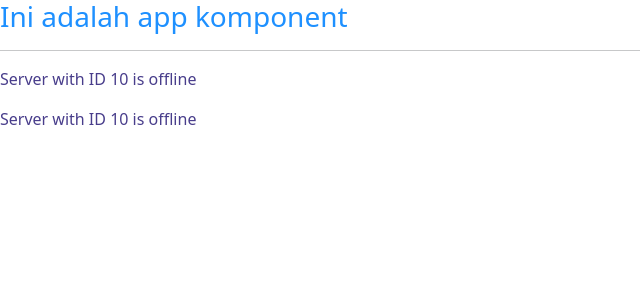
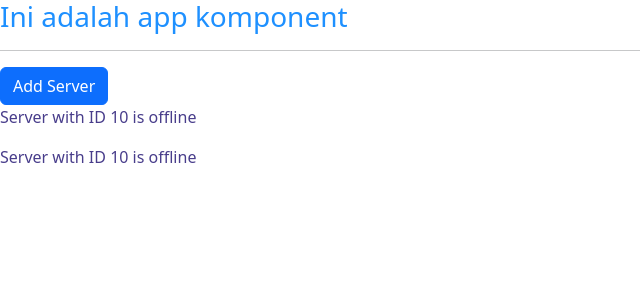
Before and after one commit to Harun1804/belajar-angular, an Angular app: page / in a window 1280 px wide. Shown: the top 300 px of the page, without its empty margins (0-640 px from the left). Built offline with nearby package versions, Linux system fonts and the light colour scheme.

Commit message:
property binding

```diff
--- a/src/app/servers/servers.component.html
+++ b/src/app/servers/servers.component.html
@@ -1,2 +1,3 @@
+<button class="btn btn-primary" [disabled]="!allowNewServer">Add Server</button>
 <app-server></app-server>
 <app-server></app-server>
--- a/src/app/servers/servers.component.ts
+++ b/src/app/servers/servers.component.ts
@@ -6,8 +6,13 @@
   styleUrls: ['./servers.component.css']
 })
 export class ServersComponent implements OnInit {
+  allowNewServer = false;
 
-  constructor() { }
+  constructor() {
+    setTimeout(() => {
+      this.allowNewServer = true;
+    },2000)
+  }
 
   ngOnInit(): void {
   }
```
